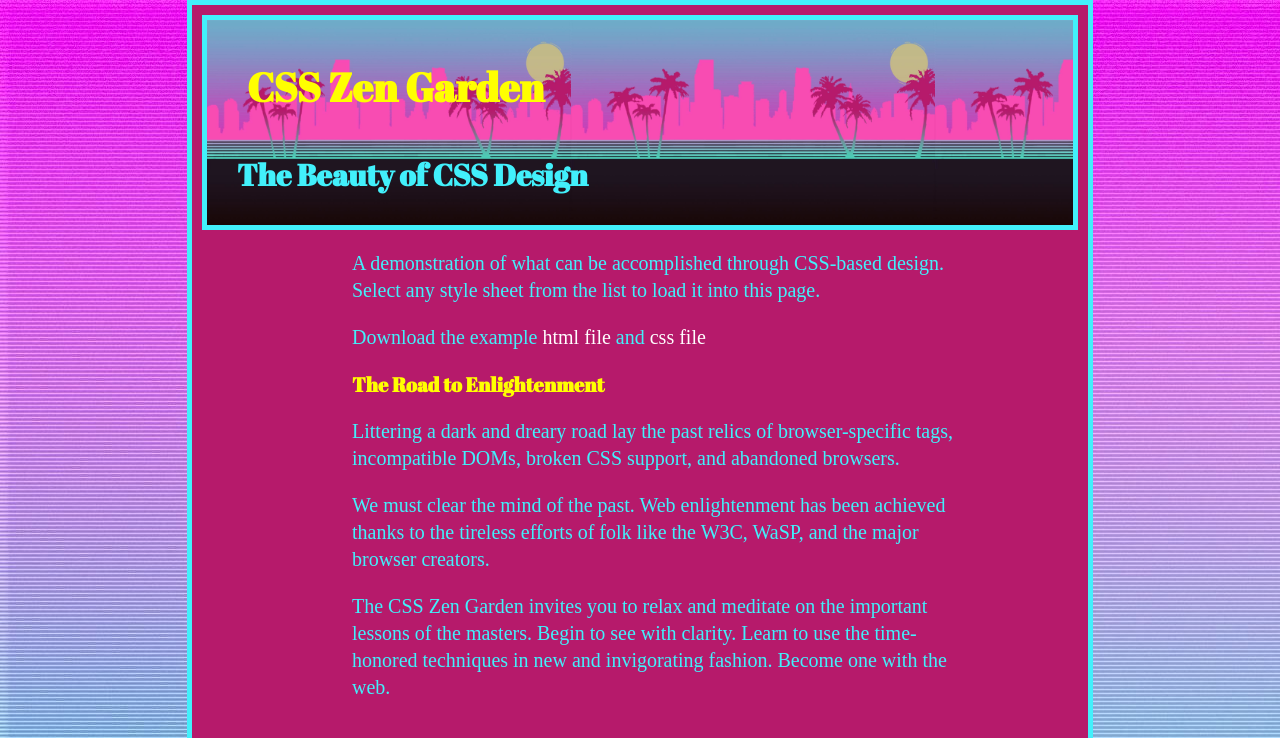
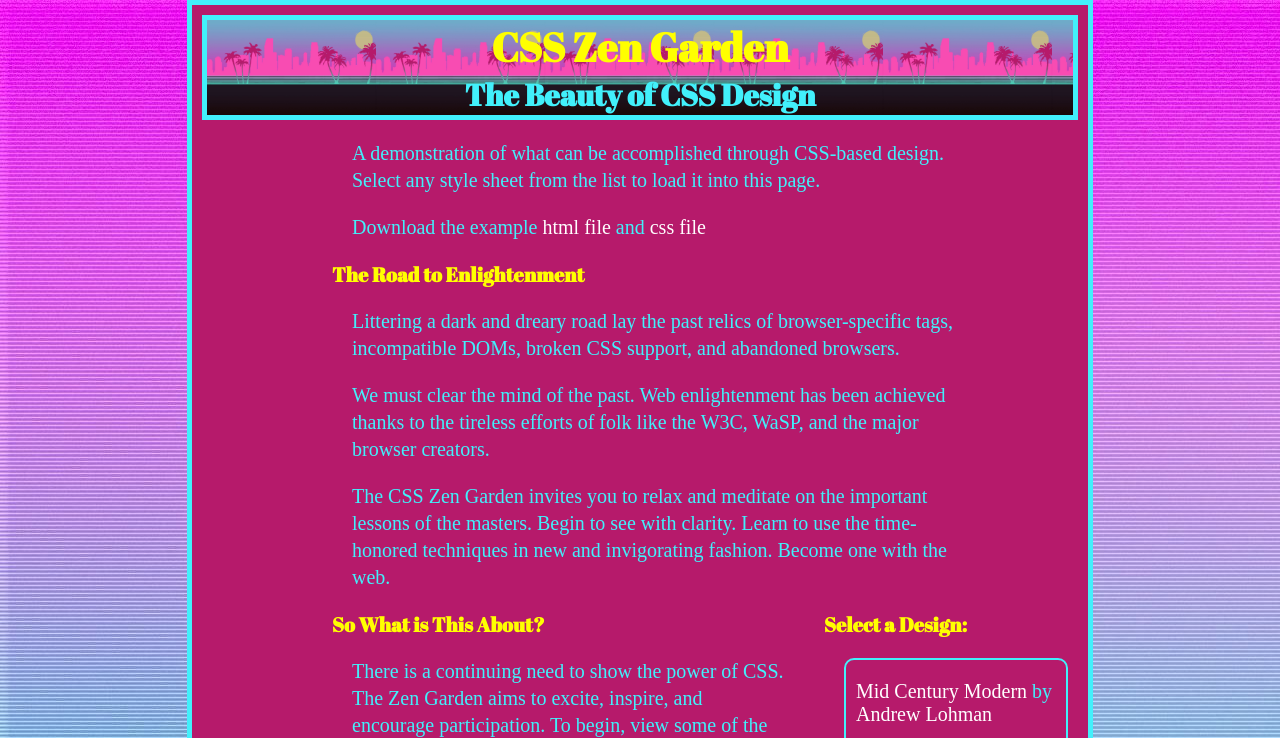
Before and after one commit to DelrioRamirez4321/CIS-02B-Final-Project, a plain HTML site: page index.html in a window 1280 px wide. Shown: the top 738 px of the page. Drawn offline with Linux system fonts and the light colour scheme; a web font is replaced by a local one.

Commit message:
fixed some of the padding for css1

```diff
--- a/css/style.css
+++ b/css/style.css
@@ -26,11 +26,13 @@ body {
 
 h1, h2 ,h3 {
     font-family: 'Abril Fatface', cursive;
-    margin:1em;
     color: yellow;
 
 }
 
+h1, h2 {
+    text-align: center;
+}
 h1 {
     font-size: 2em;
 
@@ -89,7 +91,6 @@ ul {
 
 .intro > div {
         width: 650px;
-        margin-left: 7em;
     }
 
 a {
@@ -110,11 +111,13 @@ ul {
         grid-column-start: 1;
         grid-column-end: 10;
         width: 75%;
-        margin:auto;
-
     }
 
  .sidebar {
     grid-column-start: 10;
     grid-column-end: 13;
  }
+
+ #zen-supporting, .intro > div {
+     padding-left: 7em;
+ }
```
Lines whose indentation alone changed are shown as unchanged.
